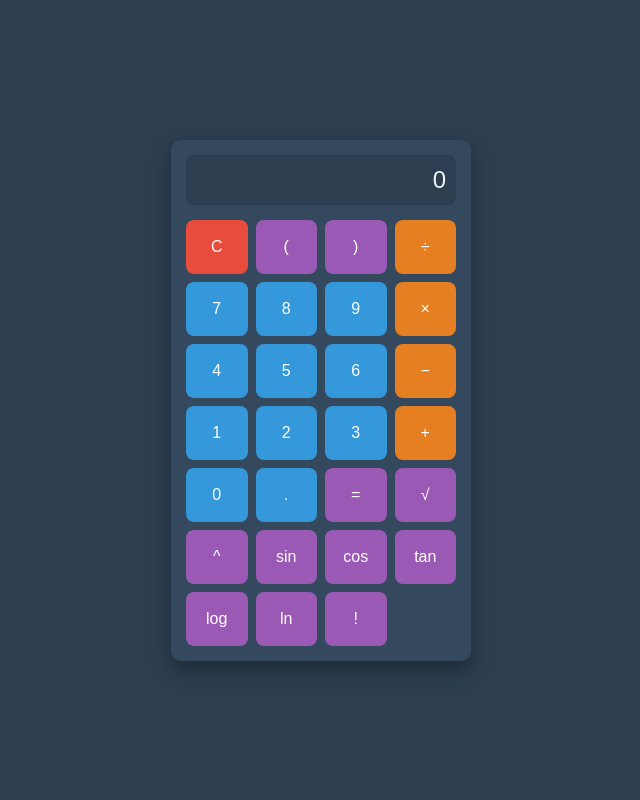
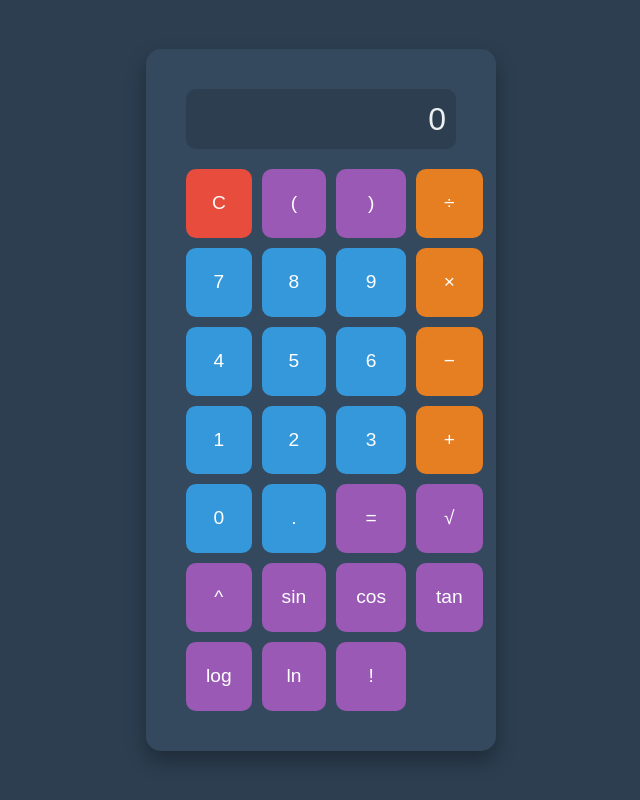
Before and after one commit to NIRMAL20062/Flask-Calculator, a plain HTML site: page templates/index.html in a window 1280 px wide. Shown: the whole page, without its empty margins (319-959 px from the left). Drawn offline with nearby package versions, Linux system fonts and the light colour scheme.

Commit message:
adjusted size again

```diff
--- a/templates/index.html
+++ b/templates/index.html
@@ -19,20 +19,20 @@
         }
         .calculator {
             background-color: #34495e;
-            padding: 15px;
-            border-radius: 10px;
+            padding: 40px;
+            border-radius: 15px;
             box-shadow: 0 10px 20px rgba(0, 0, 0, 0.3);
-            width: 300px; /* Reduced width */
+            width: 350px;
         }
         .calculator .display {
             background-color: #2c3e50;
             color: #ecf0f1;
-            font-size: 1.5em; /* Reduced font size */
+            font-size: 2em;
             text-align: right;
             padding: 10px;
-            border-radius: 8px;
-            margin-bottom: 15px;
-            height: 50px; /* Reduced height */
+            border-radius: 10px;
+            margin-bottom: 20px;
+            height: 60px;
             display: flex;
             align-items: center;
             justify-content: flex-end;
@@ -40,15 +40,15 @@
         .calculator .buttons {
             display: grid;
             grid-template-columns: repeat(4, 1fr);
-            gap: 8px; /* Reduced gap */
+            gap: 10px;
         }
         .calculator .buttons button {
             background-color: #3498db;
             color: white;
             border: none;
-            padding: 15px; /* Reduced padding */
-            font-size: 1em; /* Reduced font size */
-            border-radius: 8px;
+            padding: 20px;
+            font-size: 1.2em;
+            border-radius: 10px;
             cursor: pointer;
             transition: background-color 0.3s ease;
         }
```
